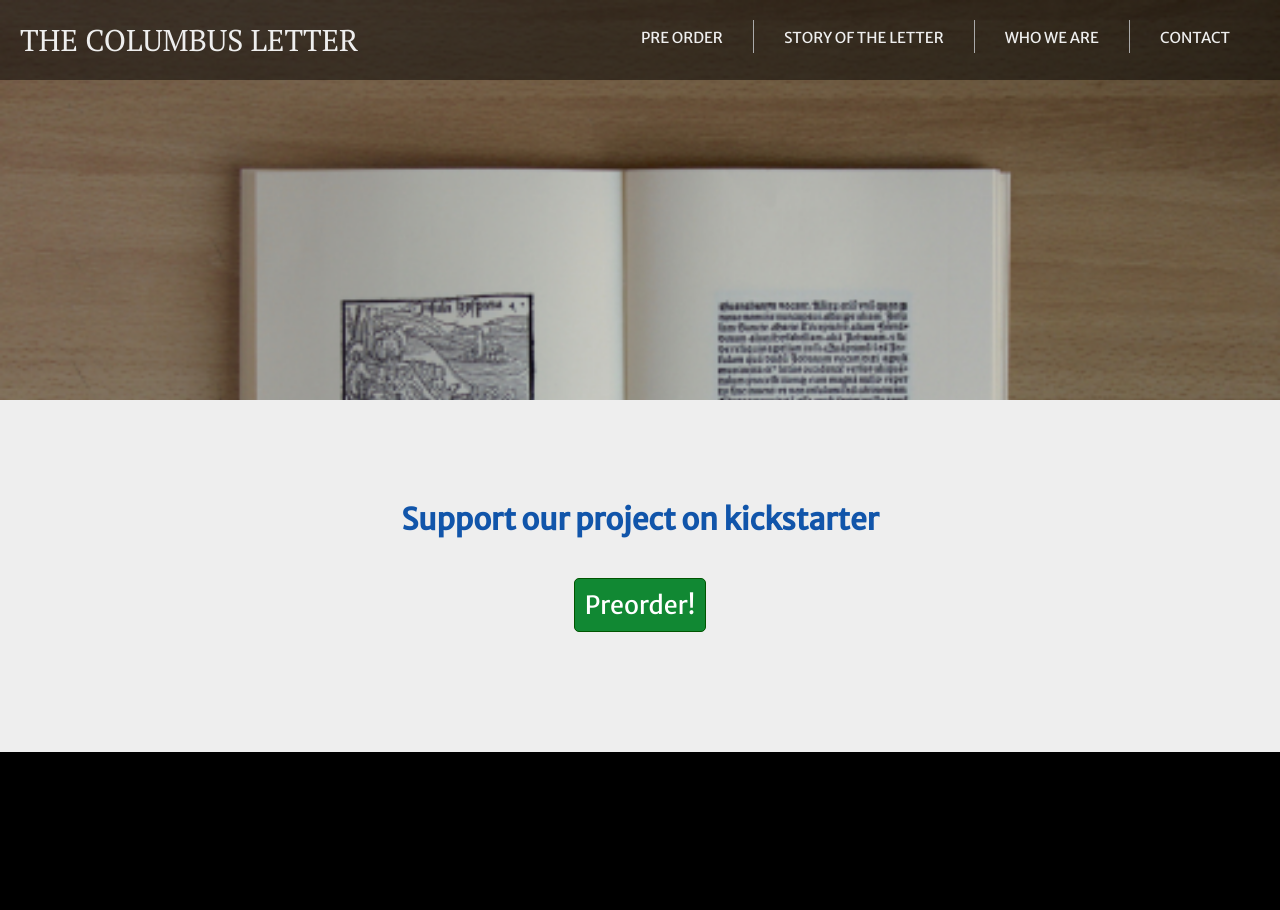
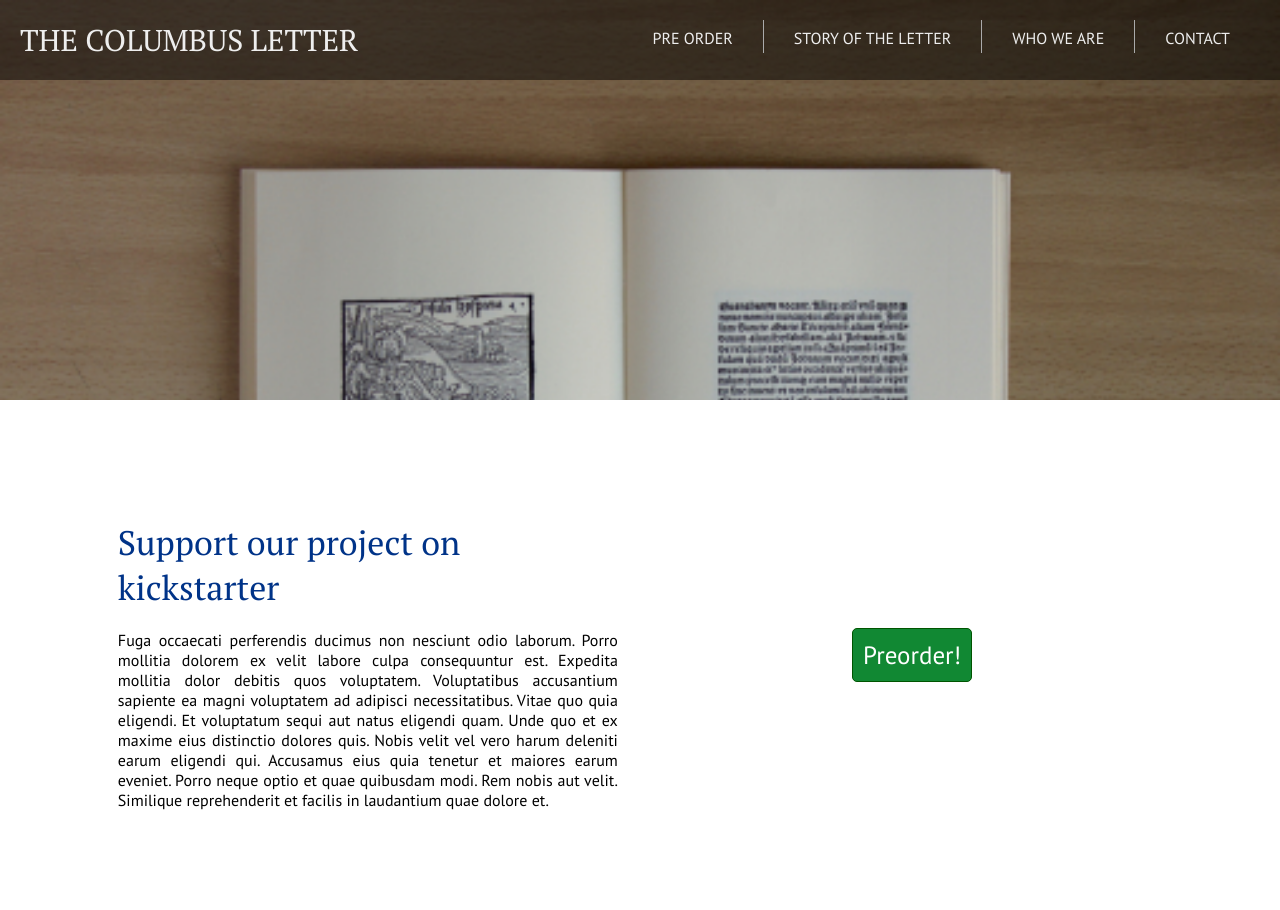
Before and after one commit to collectaneacollections/collectaneacollections.github.io, a Jekyll site: the page built from preorder.html, in a window 1280 px wide. Built offline with Jekyll 4.4.1, drawn with Linux system fonts in a browser that asks for light colours.

Commit message:
Fonts & styles

```diff
--- a/_layouts/default.html
+++ b/_layouts/default.html
@@ -5,7 +5,7 @@
 	<meta http-equiv="content-type" content="text/html; charset=utf-8">
 	<title>{{page.title}}</title>
 	<link type="text/css" href="./css/default.css" media="all" rel="stylesheet">
-	<link href="https://fonts.googleapis.com/css?family=Merriweather+Sans|PT+Serif&subset=latin-ext" rel="stylesheet">
+	<link href="https://fonts.googleapis.com/css?family=PT+Sans|PT+Serif&subset=latin-ext" rel="stylesheet">
 </head>
 <body>
 	<header>
--- a/contact.html
+++ b/contact.html
@@ -6,9 +6,9 @@ title: Contact
 		<img src="./assets/photos/columbus_03.jpg" alt="letter" />
 	</div>
 	<div class="section">
-		<h2>Contact</h2>
 
 <div class="subsection">
+		<h2>Contact</h2>
 Cum alias dolorem nulla necessitatibus dolor deleniti odit ut. Voluptates at est eveniet. Neque dolorem rerum sed. Omnis ea dolorem quia rerum error aut ullam. Est voluptatem molestias voluptas quis voluptatem dolores perspiciatis numquam.
 
 Harum eveniet molestias suscipit. Consequatur id a ipsa eos natus. Sit mollitia deleniti repudiandae placeat sit eveniet quia et.
--- a/css/default.css
+++ b/css/default.css
@@ -1,7 +1,7 @@
 body {
 	background-color: #000;
 	margin: 0px;
-	font-family: 'PT serif', serif;
+	font-family: 'PT Sans', sans;
 }
 
 header {
@@ -13,12 +13,12 @@ header {
 	padding: 20px;
 	background-color: rgba(0,0,0,0.5);
 	z-index: 2;
-	font-family: 'Merriweather Sans', sans;
+	font-family: 'PT Sans', sans;
 	text-transform: uppercase;
 }
 
 #logo {
-	font-family: 'PT serif', serif;
+	font-family: 'PT Serif', serif;
 	font-size: 30px;
 	display:inline-block;
 	float: left;
@@ -36,7 +36,7 @@ header {
 }
 
 #nav a, #menu {
-	font-size: 15px;
+	font-size: 16px;
 	color: #eee;
 	padding-top:8px;
 	text-decoration: none;
@@ -47,7 +47,7 @@ header {
 	border-left: 1px solid #aaa;
 }
 #nav a:hover {
-	background-color: #ddd;
+	background-color: #fff;
 	color: #000;
 }
 #nav a:first-child {
@@ -84,17 +84,17 @@ iframe {
 	margin: 0px 0px;
 }
 .section {
-	border-bottom: 20px solid #eee;
-	background-color: #eee;
+	background-color: #fff;
 	margin: 0px;
 	text-align: center;
 	padding: 80px 0px;
 }
 .section h2 {
-	margin :0px; padding: 20px;
-	color: #15a;
-	font-family: 'Merriweather Sans', sans;
-	font-size: 30px;
+	margin :0px; padding: 20px 0px;
+	color: #038;
+	font-weight: normal;
+	font-family: 'PT Serif', serif;
+	font-size: 34px;
 }
 .subsection h2 {
 	text-align: left;
@@ -188,7 +188,7 @@ div.photo img {
 	background-color: #183;
 	color: white;
 	text-decoration: none;
-	font-family: 'Merriweather Sans', sans;
+	font-family: 'PT Sans', sans;
 	font-size: 25px;
 	padding: 10px;
 	border-radius: 5px;
--- a/preorder.html
+++ b/preorder.html
@@ -6,9 +6,15 @@ title: Pre Order
 		<img src="./assets/photos/columbus_03.jpg" alt="letter" />
 	</div>
 	<div class="section">
+		<div class="subsection">
 		<h2>Support our project on kickstarter</h2>
+		Fuga occaecati perferendis ducimus non nesciunt odio laborum. Porro mollitia dolorem ex velit labore culpa consequuntur est. Expedita mollitia dolor debitis quos voluptatem. Voluptatibus accusantium sapiente ea magni voluptatem ad adipisci necessitatibus. Vitae quo quia eligendi.
+
+Et voluptatum sequi aut natus eligendi quam. Unde quo et ex maxime eius distinctio dolores quis. Nobis velit vel vero harum deleniti earum eligendi qui. Accusamus eius quia tenetur et maiores earum eveniet.
+
+Porro neque optio et quae quibusdam modi. Rem nobis aut velit. Similique reprehenderit et facilis in laudantium quae dolore et.
+		</div>
 		<div class="subsection centertext">
 			<a href="#" class="big button">Preorder!</a>
 		</div>
-
 	</div>
--- a/story.html
+++ b/story.html
@@ -6,8 +6,8 @@ title: Story
 		<img src="./assets/photos/columbus_01.jpg" alt="letter" />
 	</div>
 	<div class="section">
+	<div class="subsection">
 	<h2>Story of the Letter</h2>
-	<div class="subsection">
 
 		Voluptatem occaecati qui aut voluptas. Nisi amet quis perspiciatis quia. Nesciunt ipsa aut non debitis fuga aspernatur. Commodi aut dolor ut quasi laboriosam.
 
--- a/who.html
+++ b/who.html
@@ -6,9 +6,9 @@
 		<img src="./assets/photos/columbus_03.jpg" alt="letter" />
 	</div>
 	<div class="section">
-		<h2>Who we are</h2>
 
-<div class="subsection">Eum minima eius eveniet. Quas quos quo voluptates architecto fuga voluptate delectus accusantium. Aut cum occaecati rerum qui. Laboriosam quo est voluptate veritatis modi voluptatem. Doloribus aut sunt maiores molestias accusantium.
+<div class="subsection">
+		<h2>Who we are</h2>	Eum minima eius eveniet. Quas quos quo voluptates architecto fuga voluptate delectus accusantium. Aut cum occaecati rerum qui. Laboriosam quo est voluptate veritatis modi voluptatem. Doloribus aut sunt maiores molestias accusantium.
 
 Vero sint eius suscipit animi provident ex nihil. Quibusdam consequuntur suscipit sit expedita sapiente modi fugit incidunt. Ut soluta sit odit eaque est. Voluptatem recusandae ipsa maiores quibusdam. Sed ipsam aliquam perspiciatis amet recusandae aut.
 
```
